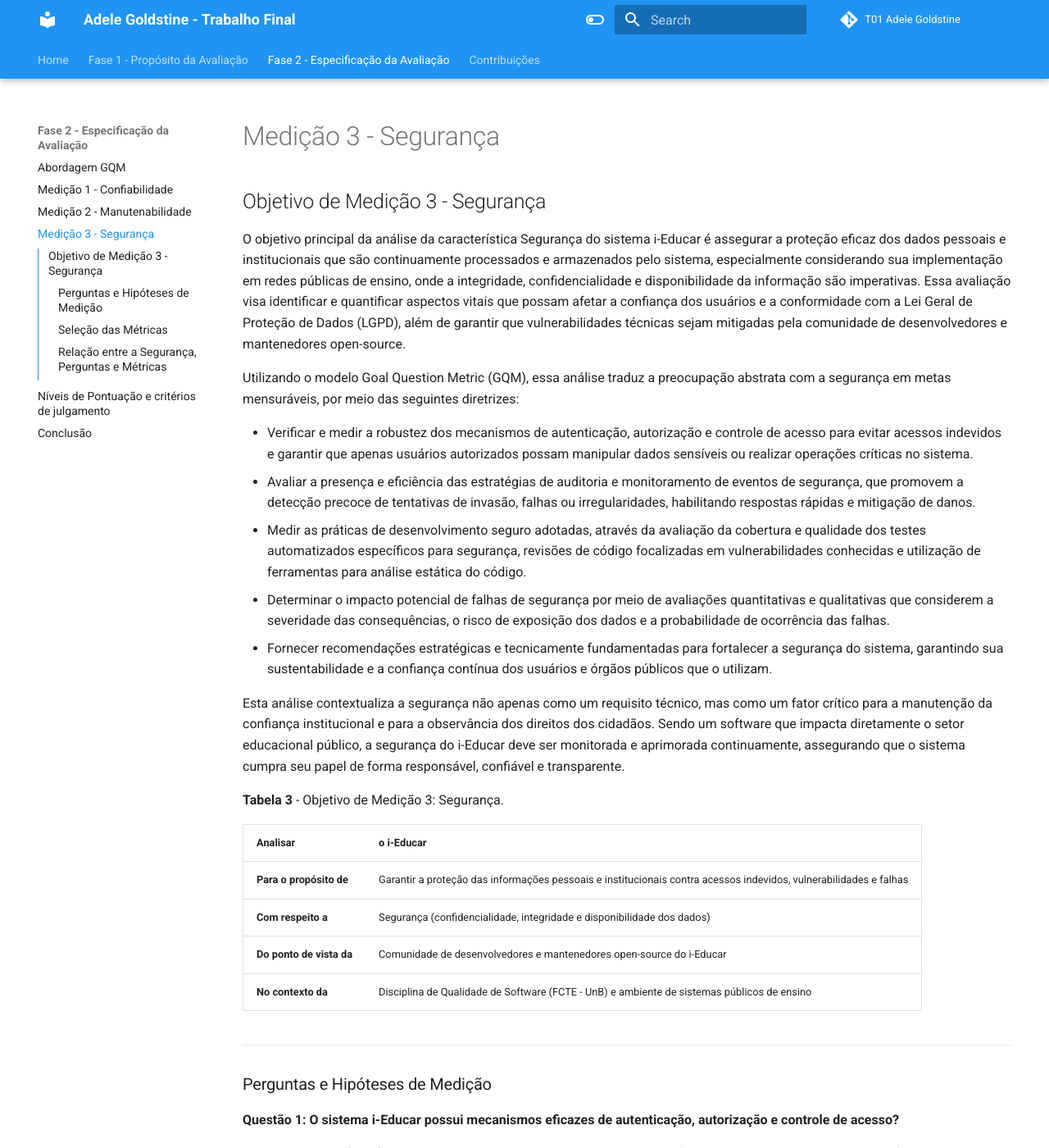
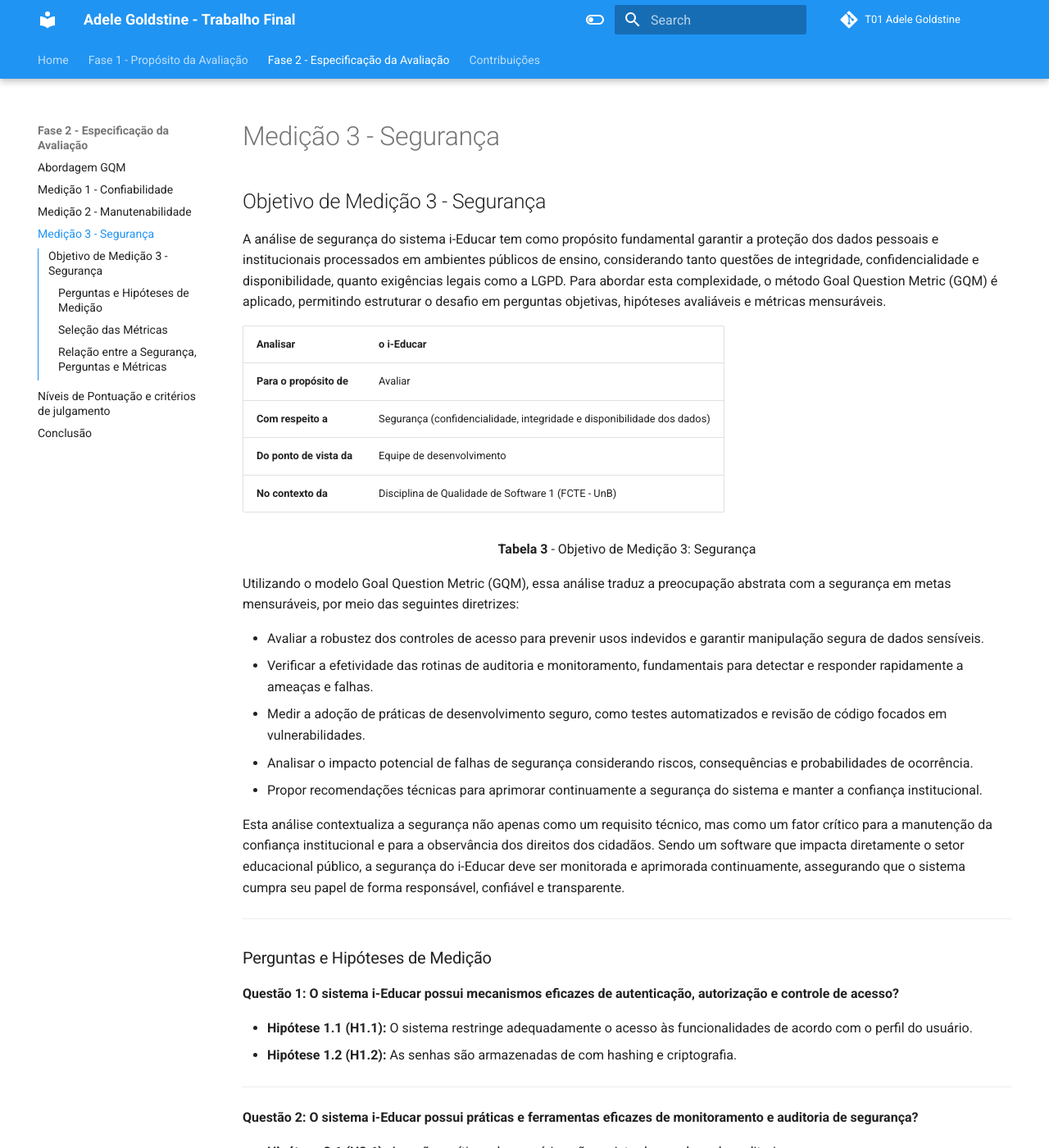
Before and after one commit to FCTE-Qualidade-de-Software-1/2025-2_T01_ADELE-GOLDSTINE, an MkDocs documentation site: the page built from docs/fase_2/Seguranca.md, in a window 1280 px wide and 1400 px high. Shown: the whole window at 82% size. Built offline with MkDocs 1.6.1 and Material for MkDocs 9.7.7, drawn with Linux system fonts in a browser that asks for light colours; comment, search, counter and statistics services are not loaded.

Commit message:
alteração tabela 3 - segurança e texto explicativo

```diff
--- a/docs/fase_2/Seguranca.md
+++ b/docs/fase_2/Seguranca.md
@@ -5,28 +5,28 @@
 
 ## Objetivo de Medição 3 - Segurança
 
+A análise de segurança do sistema i-Educar tem como propósito fundamental garantir a proteção dos dados pessoais e institucionais processados em ambientes públicos de ensino, considerando tanto questões de integridade, confidencialidade e disponibilidade, quanto exigências legais como a LGPD. Para abordar esta complexidade, o método Goal Question Metric (GQM) é aplicado, permitindo estruturar o desafio em perguntas objetivas, hipóteses avaliáveis e métricas mensuráveis.
 
-O objetivo principal da análise da característica Segurança do sistema i-Educar é assegurar a proteção eficaz dos dados pessoais e institucionais que são continuamente processados e armazenados pelo sistema, especialmente considerando sua implementação em redes públicas de ensino, onde a integridade, confidencialidade e disponibilidade da informação são imperativas. Essa avaliação visa identificar e quantificar aspectos vitais que possam afetar a confiança dos usuários e a conformidade com a Lei Geral de Proteção de Dados (LGPD), além de garantir que vulnerabilidades técnicas sejam mitigadas pela comunidade de desenvolvedores e mantenedores open-source.
+| **Analisar**             | o i-Educar                                                             |
+| ------------------------ | ---------------------------------------------------------------------- |
+| **Para o propósito de**  | Avaliar                                                                |
+| **Com respeito a**       | Segurança (confidencialidade, integridade e disponibilidade dos dados) |
+| **Do ponto de vista da** | Equipe de desenvolvimento                                              |
+| **No contexto da**       | Disciplina de Qualidade de Software 1 (FCTE - UnB)                     |
+
+
+<p align="center"><b>Tabela 3</b> - Objetivo de Medição 3: Segurança</p>
+
 
 Utilizando o modelo Goal Question Metric (GQM), essa análise traduz a preocupação abstrata com a segurança em metas mensuráveis, por meio das seguintes diretrizes:
 
-- Verificar e medir a robustez dos mecanismos de autenticação, autorização e controle de acesso para evitar acessos indevidos e garantir que apenas usuários autorizados possam manipular dados sensíveis ou realizar operações críticas no sistema.
-- Avaliar a presença e eficiência das estratégias de auditoria e monitoramento de eventos de segurança, que promovem a detecção precoce de tentativas de invasão, falhas ou irregularidades, habilitando respostas rápidas e mitigação de danos.
-- Medir as práticas de desenvolvimento seguro adotadas, através da avaliação da cobertura e qualidade dos testes automatizados específicos para segurança, revisões de código focalizadas em vulnerabilidades conhecidas e utilização de ferramentas para análise estática do código.
-- Determinar o impacto potencial de falhas de segurança por meio de avaliações quantitativas e qualitativas que considerem a severidade das consequências, o risco de exposição dos dados e a probabilidade de ocorrência das falhas.
-- Fornecer recomendações estratégicas e tecnicamente fundamentadas para fortalecer a segurança do sistema, garantindo sua sustentabilidade e a confiança contínua dos usuários e órgãos públicos que o utilizam.
+* Avaliar a robustez dos controles de acesso para prevenir usos indevidos e garantir manipulação segura de dados sensíveis.
+* Verificar a efetividade das rotinas de auditoria e monitoramento, fundamentais para detectar e responder rapidamente a ameaças e falhas.
+* Medir a adoção de práticas de desenvolvimento seguro, como testes automatizados e revisão de código focados em vulnerabilidades.
+* Analisar o impacto potencial de falhas de segurança considerando riscos, consequências e probabilidades de ocorrência.
+* Propor recomendações técnicas para aprimorar continuamente a segurança do sistema e manter a confiança institucional.
 
 Esta análise contextualiza a segurança não apenas como um requisito técnico, mas como um fator crítico para a manutenção da confiança institucional e para a observância dos direitos dos cidadãos. Sendo um software que impacta diretamente o setor educacional público, a segurança do i-Educar deve ser monitorada e aprimorada continuamente, assegurando que o sistema cumpra seu papel de forma responsável, confiável e transparente.
-
-
-**Tabela 3** - Objetivo de Medição 3: Segurança.
-
-| **Analisar**             | o i-Educar                                                                                                        |
-| ------------------------ | ----------------------------------------------------------------------------------------------------------------- |
-| **Para o propósito de**  | Garantir a proteção das informações pessoais e institucionais contra acessos indevidos, vulnerabilidades e falhas |
-| **Com respeito a**       | Segurança (confidencialidade, integridade e disponibilidade dos dados)                                            |
-| **Do ponto de vista da** | Comunidade de desenvolvedores e mantenedores open-source do i-Educar                                              |
-| **No contexto da**       | Disciplina de Qualidade de Software (FCTE - UnB) e ambiente de sistemas públicos de ensino                        |
 
 ---
 
```
